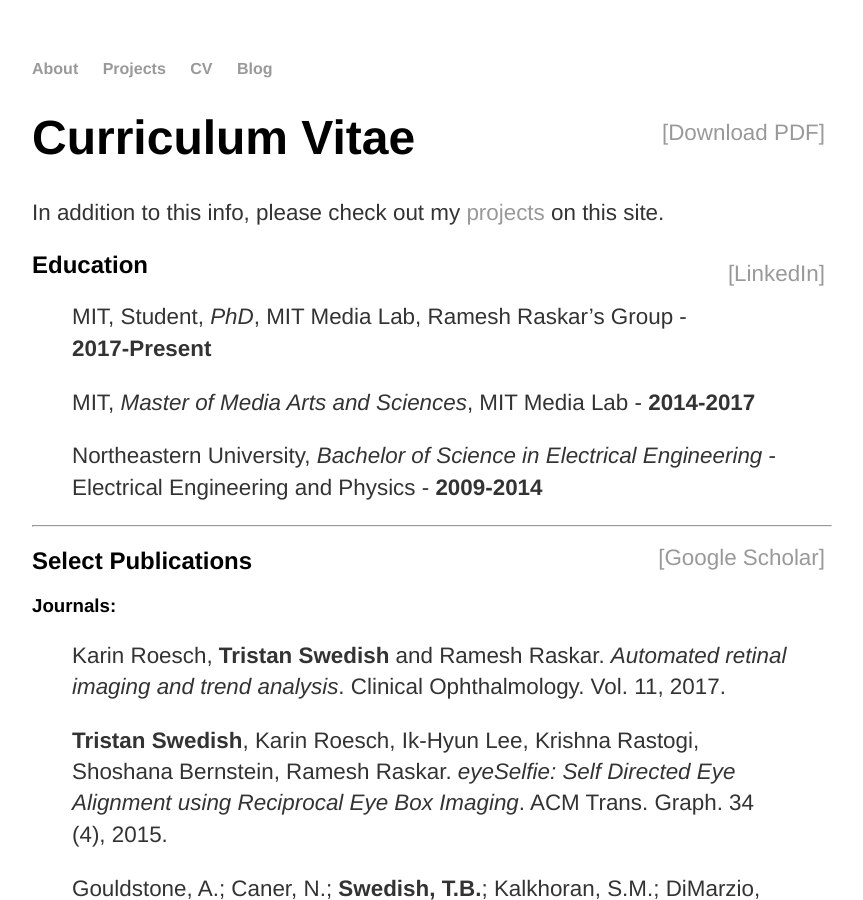
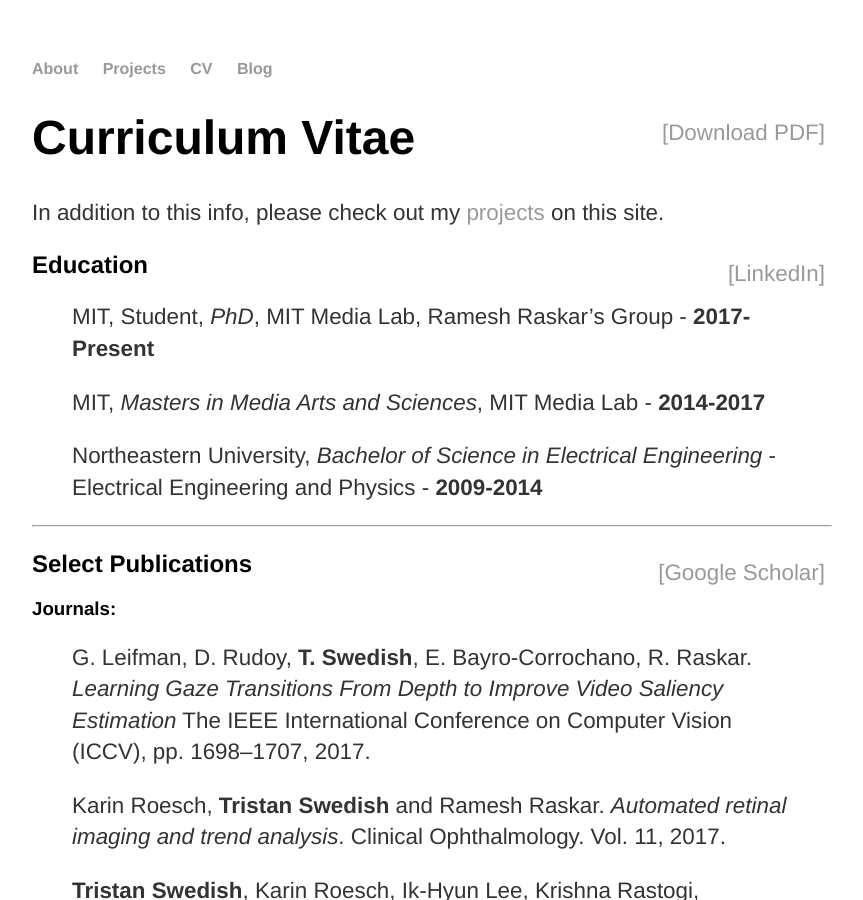
Before and after one commit to tswedish/tswedish.github.io, a Jekyll site: the page built from cv/index.md, in a window 1280 px wide and 900 px high. Shown: the whole window, without its empty margins (208-1071 px from the left). Built offline with Jekyll 4.4.1, drawn with Linux system fonts in a browser that asks for light colours; comment, search, counter and statistics services are not loaded.

Commit message:
updated CV and fixed domain name forwarding

```diff
--- a/_config.yml
+++ b/_config.yml
@@ -1,5 +1,5 @@
 name: Tristan Swedish
 markdown: kramdown
 permalink: /blog/:year/:month/:day/:title
-url: http://tswedish.github.io
+url: http://www.tswedish.com
 email: tristan.swedish@gmail.com
--- a/_includes/bracket-link.md
+++ b/_includes/bracket-link.md
@@ -1 +1,5 @@
-[[{{include.text}}]]({{include.url}}){:target="_blank"}
+{% if include.exturl == "" %}
+[[{{include.text}}]]({{ site.url }}{{ include.url }}){:target="_blank"}{:style="float: right;margin-right: 7px;margin-top: 7px;"}
+{% else %}
+[[{{include.text}}]]({{ include.exturl }}{{include.url}}){:target="_blank"}{:style="float: right;margin-right: 7px;margin-top: 7px;"}
+{% endif %}
--- a/_layouts/default.html
+++ b/_layouts/default.html
@@ -3,17 +3,17 @@
 		<head>
 			<title>{{ page.title }}</title>
 			<!-- link to main stylesheet -->
-			<link rel="stylesheet" type="text/css" href="/css/main.css">
+			<link rel="stylesheet" type="text/css" href="{{ site.url }}/css/main.css">
 
 			{% include analytics.html %}
 		</head>
 		<body>
 			<nav>
 	    		<ul>
-	        		<li><a href="/">About</a></li>
-							<li><a href="/projects">Projects</a></li>
-	        		<li><a href="/cv">CV</a></li>
-	        		<li><a href="/blog">Blog</a></li>
+	        		<li><a href="{{ site.url }}/">About</a></li>
+							<li><a href="{{ site.url }}/projects">Projects</a></li>
+	        		<li><a href="{{ site.url }}/cv">CV</a></li>
+	        		<li><a href="{{ site.url }}/blog">Blog</a></li>
 	    		</ul>
 			</nav>
 			<div class="container">
@@ -23,7 +23,7 @@
 			</div><!-- /.container -->
 			<footer>
 	    		<ul>
-	        		<li><a href="/contact/">contact</a></li>
+	        		<li><a href="{{ site.url }}/contact/">contact</a></li>
 	        		<li><a href="https://github.com/tswedish">github.com/tswedish</a></li>
 							<li><a href="https://github.com/tswedish/tswedish.github.io">site source</a></li>
 				</ul>
--- a/cv/index.md
+++ b/cv/index.md
@@ -3,26 +3,27 @@
 title: Tristan's CV
 ---
 
-{% include bracket-link.md text="Download PDF" url="https://tswedish.github.io/assets/Swedish_CV_2016Aug_Tristan.pdf" %}{:style="float: right;margin-right: 7px;margin-top: 7px;"}
-# Curriculum Vitae
+{% include bracket-link.md text="Download PDF" exturl="" url="/assets/CV_Swedish_2017.pdf" %}# Curriculum Vitae
 
 In addition to this info, please check out my [projects]({{site.url}}/projects/) on this site.
 
-{% include bracket-link.md text="LinkedIn" url="https://www.linkedin.com/in/tristan-swedish-4963659a/" %}{:style="float: right;margin-right: 7px;margin-top: 7px;"}
-## Education
+{% include bracket-link.md text="LinkedIn" exturl="https://www.linkedin.com" url="/in/tristan-swedish-4963659a/" %}## Education
 
 > MIT, Student, *PhD*, MIT Media Lab, Ramesh Raskar's Group - **2017-Present**
 
-> MIT, *Master of Media Arts and Sciences*, MIT Media Lab - **2014-2017**
+> MIT, *Masters in Media Arts and Sciences*, MIT Media Lab - **2014-2017**
 
 > Northeastern University, *Bachelor of Science in Electrical Engineering* - Electrical Engineering and Physics - **2009-2014**
 
 ---
 
-{% include bracket-link.md text="Google Scholar" url="https://scholar.google.com/citations?user=dCXZ5A8AAAAJ&hl=en" %}{:style="float: right;margin-right: 7px;margin-top: 7px;"}
-## Select Publications
+{% include bracket-link.md text="Google Scholar" exturl="https://scholar.google.com" url="/citations?user=dCXZ5A8AAAAJ&hl=en" %}## Select Publications
 
 ### Journals:
+
+> G. Leifman, D. Rudoy, **T. Swedish**, E. Bayro-Corrochano, R. Raskar. *Learning Gaze Transitions From
+Depth to Improve Video Saliency Estimation* The IEEE International Conference on Computer Vision
+(ICCV), pp. 1698–1707, 2017.
 
 > Karin Roesch, **Tristan Swedish** and Ramesh Raskar. *Automated retinal imaging and trend analysis*. Clinical Ophthalmology. Vol. 11, 2017.
 
```
Also changed, not shown: index.md (+1 -1 lines), 2 other files.
